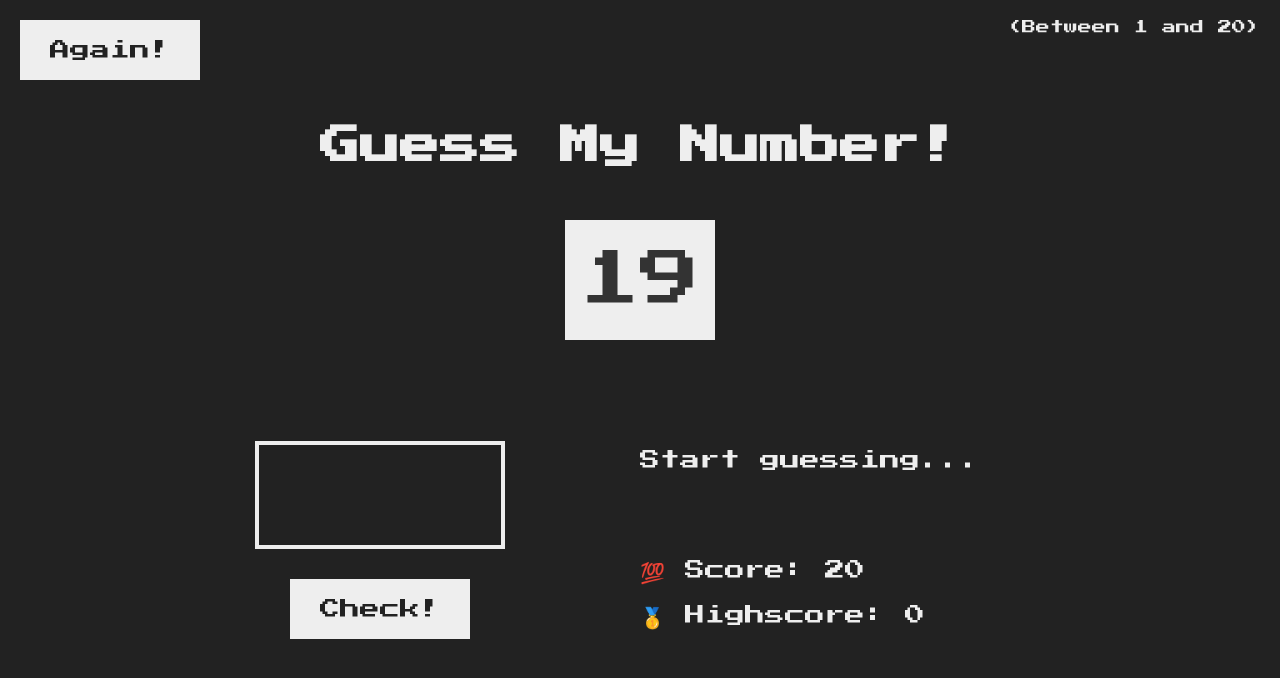
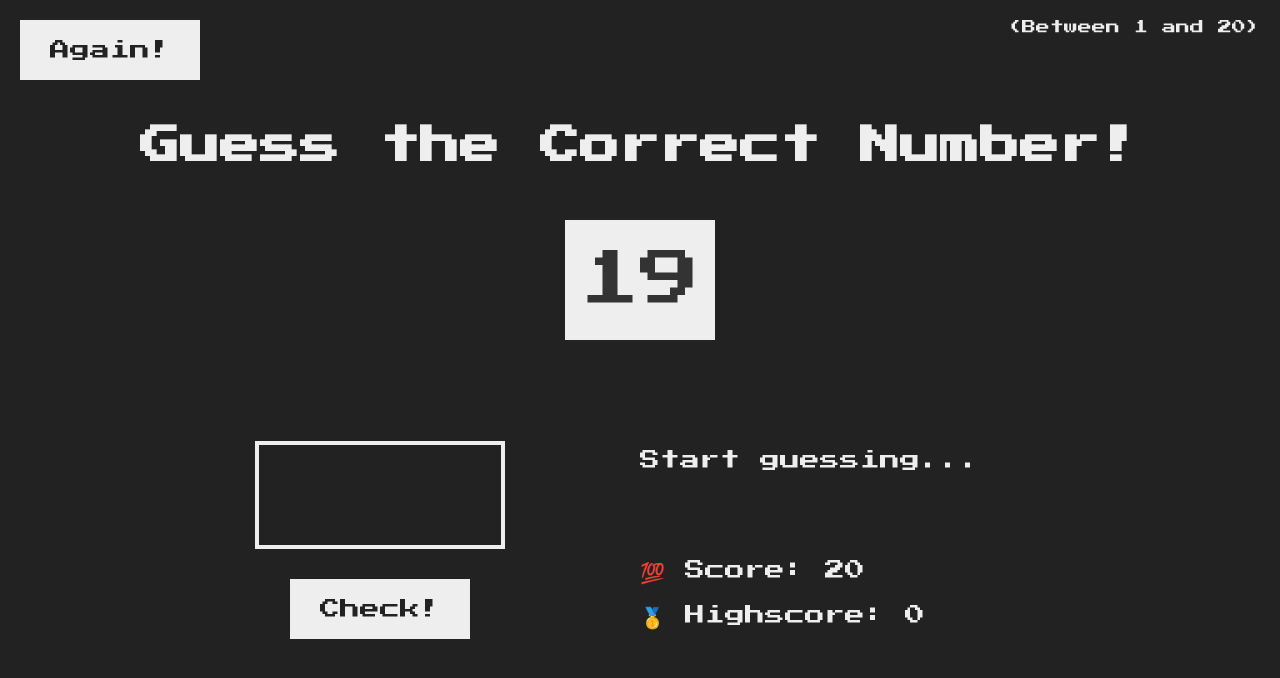
Before and after one commit to PurgeCode/Guess-My-Number, a plain HTML site: page index.html in a window 1280 px wide. Drawn offline with Linux system fonts and the light colour scheme.

Commit message:
Update HTML

```diff
--- a/index.html
+++ b/index.html
@@ -4,12 +4,12 @@
     <meta charset="UTF-8" />
     <meta name="viewport" content="width=device-width, initial-scale=1.0" />
     <link rel="stylesheet" href="style.css" />
-    <title>Guess My Number</title>
+    <title>Guess the Correct Number</title>
   </head>
 
   <body>
     <header>
-      <h1>Guess My Number!</h1>
+      <h1>Guess the Correct Number!</h1>
       <p class="between">(Between 1 and 20)</p>
       <button class="btn again">Again!</button>
       <div class="number">?</div>
```
